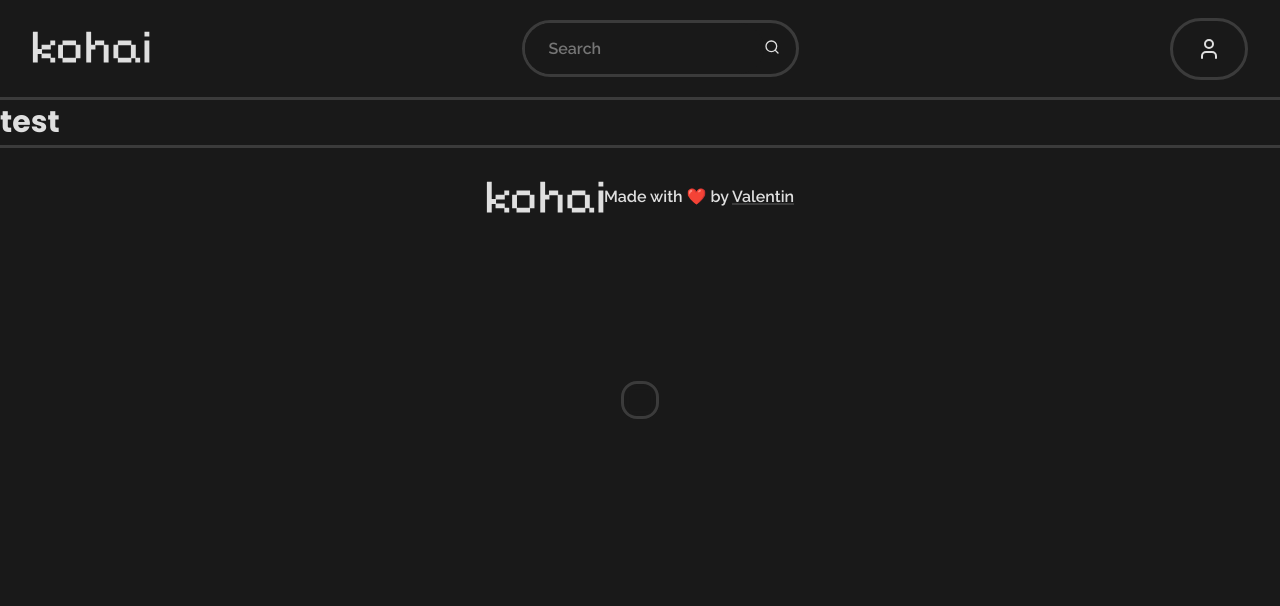
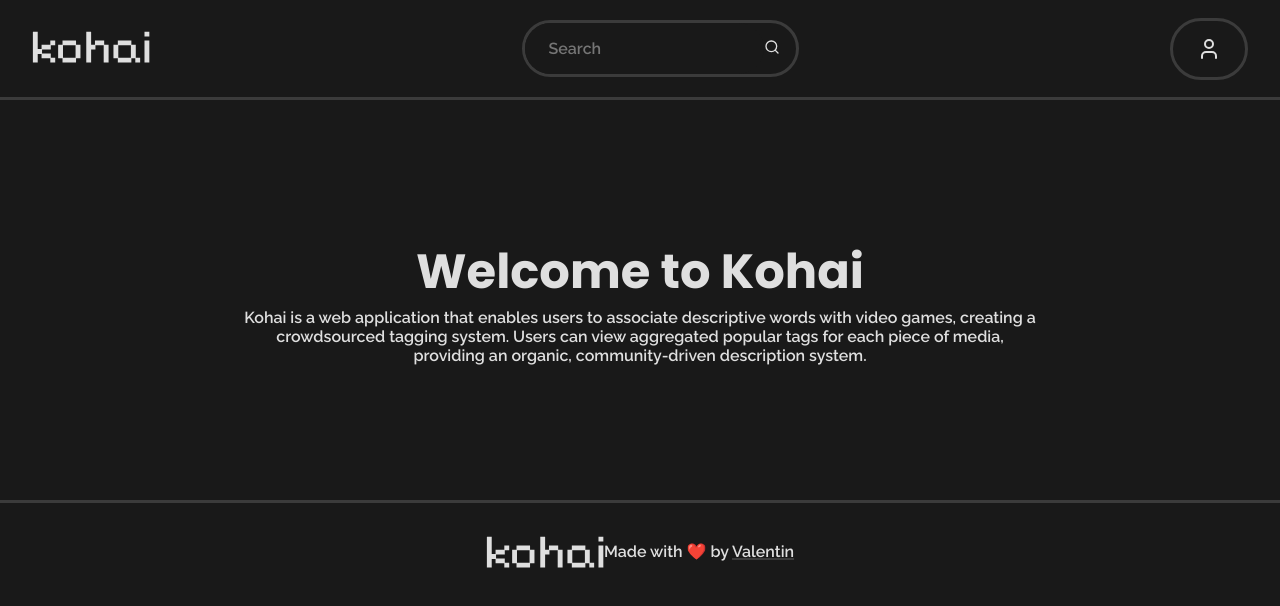
Before and after one commit to Vaalley/kohai-ui, a SvelteKit app: page / in a window 1280 px wide. Shown: the top 606 px of the page. Built offline with nearby package versions, Linux system fonts and the light colour scheme.

Commit message:
feat: add landing page hero and improve search results typing

```diff
--- a/src/lib/components/molecules/LinkList.svelte
+++ b/src/lib/components/molecules/LinkList.svelte
@@ -20,9 +20,7 @@
 		padding: var(--spacing-md);
 		border: var(--border-width) solid var(--gray);
 		border-radius: var(--border-radius-lg);
-
-		// background should be blurred
-		backdrop-filter: blur(5px);
+		background-color: var(--background);
 	}
 
 	.floating {
--- a/src/lib/store.svelte.ts
+++ b/src/lib/store.svelte.ts
@@ -1,3 +1,8 @@
-export const searchResults = $state({
-	data: [{}],
-});
+interface Results {
+	data: {
+		name: string;
+		slug: string;
+	}[];
+}
+
+export const searchResults = $state<Results>({ data: [] });
--- a/src/routes/+page.svelte
+++ b/src/routes/+page.svelte
@@ -2,7 +2,28 @@
 </script>
 
 <svelte:head>
-	<title>Test page</title>
+	<title>Kohai</title>
 </svelte:head>
 
-<h2>test</h2>
+<section class="hero">
+	<h1>Welcome to Kohai</h1>
+	<p>
+		Kohai is a web application that enables users to associate descriptive words with video games, creating a crowdsourced tagging system. Users can view
+		aggregated popular tags for each piece of media, providing an organic, community-driven description system.
+	</p>
+</section>
+
+<style lang="scss">
+	.hero {
+		display: flex;
+		flex-direction: column;
+		align-items: center;
+		justify-content: center;
+		height: 400px;
+	}
+
+	.hero p {
+		text-align: center;
+		max-width: 800px;
+	}
+</style>
```
